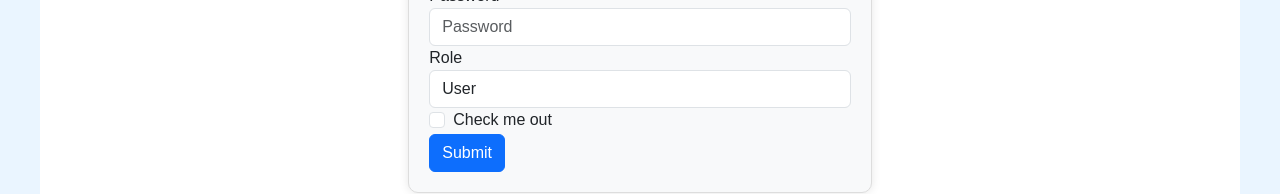
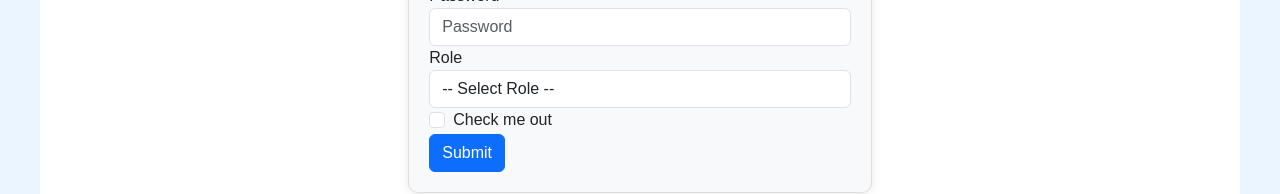
Before and after one commit to adityajais8090/CodeInOJ, a React (Create React App) app in the folder codeinoj/: page /register in a window 1280 px wide. Shown: the part 351-545 px from the top of the page. Built offline with nearby package versions, Linux system fonts and the light colour scheme; no server answers.

Commit message:
Debug Register

```diff
--- a/codeinoj/src/pages/register.js
+++ b/codeinoj/src/pages/register.js
@@ -19,7 +19,7 @@ const Register = () => {
   const handleInput = (e) => {
     let name = e.target.name;
     let value = e.target.value;
-
+    //console.log(`Updating field: ${name}, Value: ${value}`);
     setUser({
       ...user,
       [name]: value,
@@ -29,10 +29,10 @@ const Register = () => {
   const handleSubmit = async (e) => {
     e.preventDefault();
     setLoading(true);
-     console.log(user);
+     //console.log("User is here : ", user);
     try {
       const response = await uploadData(user);
-    console.log('Response at handleSubmit', response);
+    //console.log('Response at handleSubmit', response);
       if (response.status === 201) {
         setLoading(false);
         return navigate('/');
@@ -108,6 +108,9 @@ const Register = () => {
                       value={user.role}
                       onChange={handleInput}
                     >
+                      <option value="" disabled>
+                      -- Select Role --
+                      </option>
                       <option value="user">User</option>
                       <option value="admin">Admin</option>
                     </select>
```
